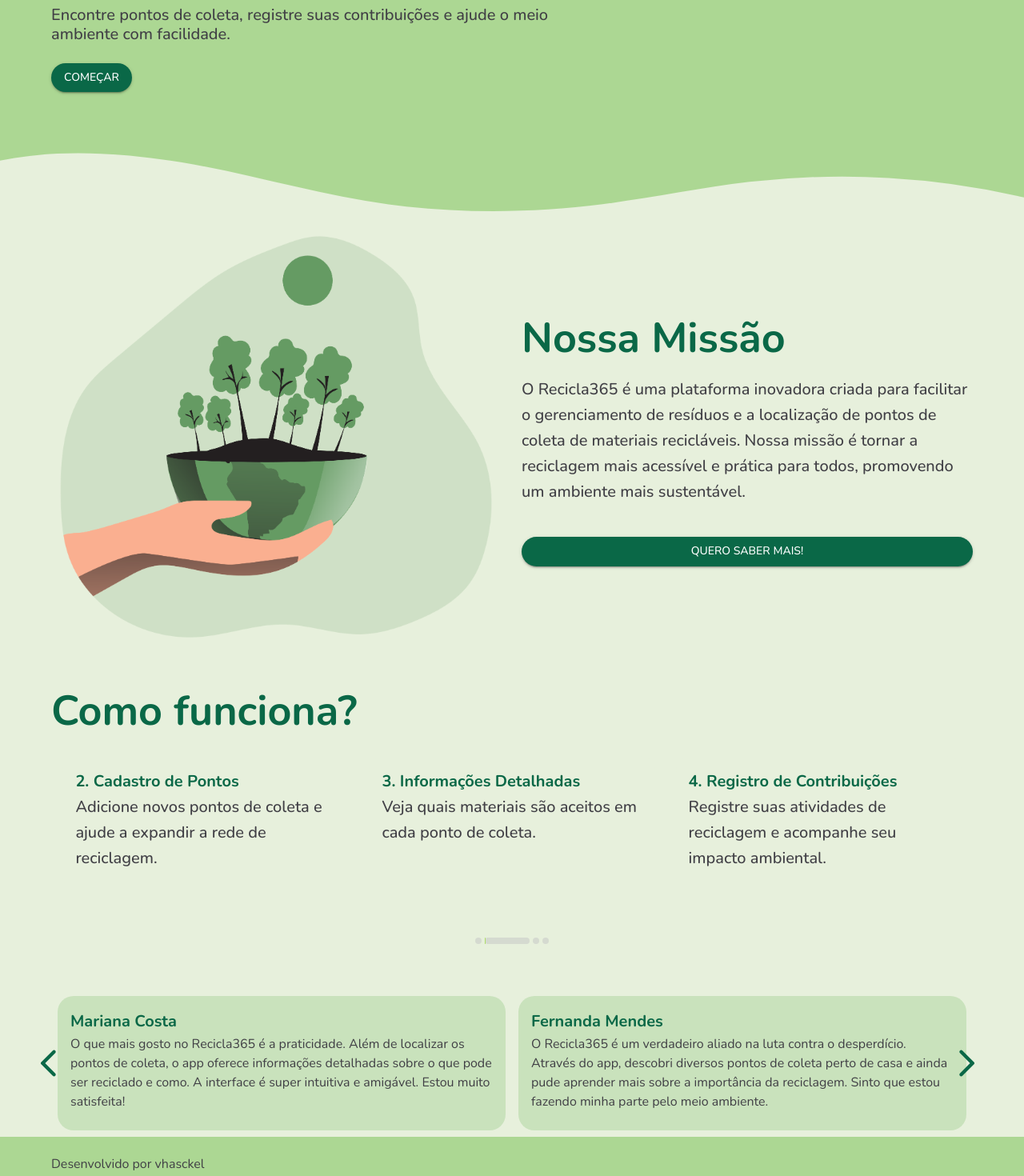
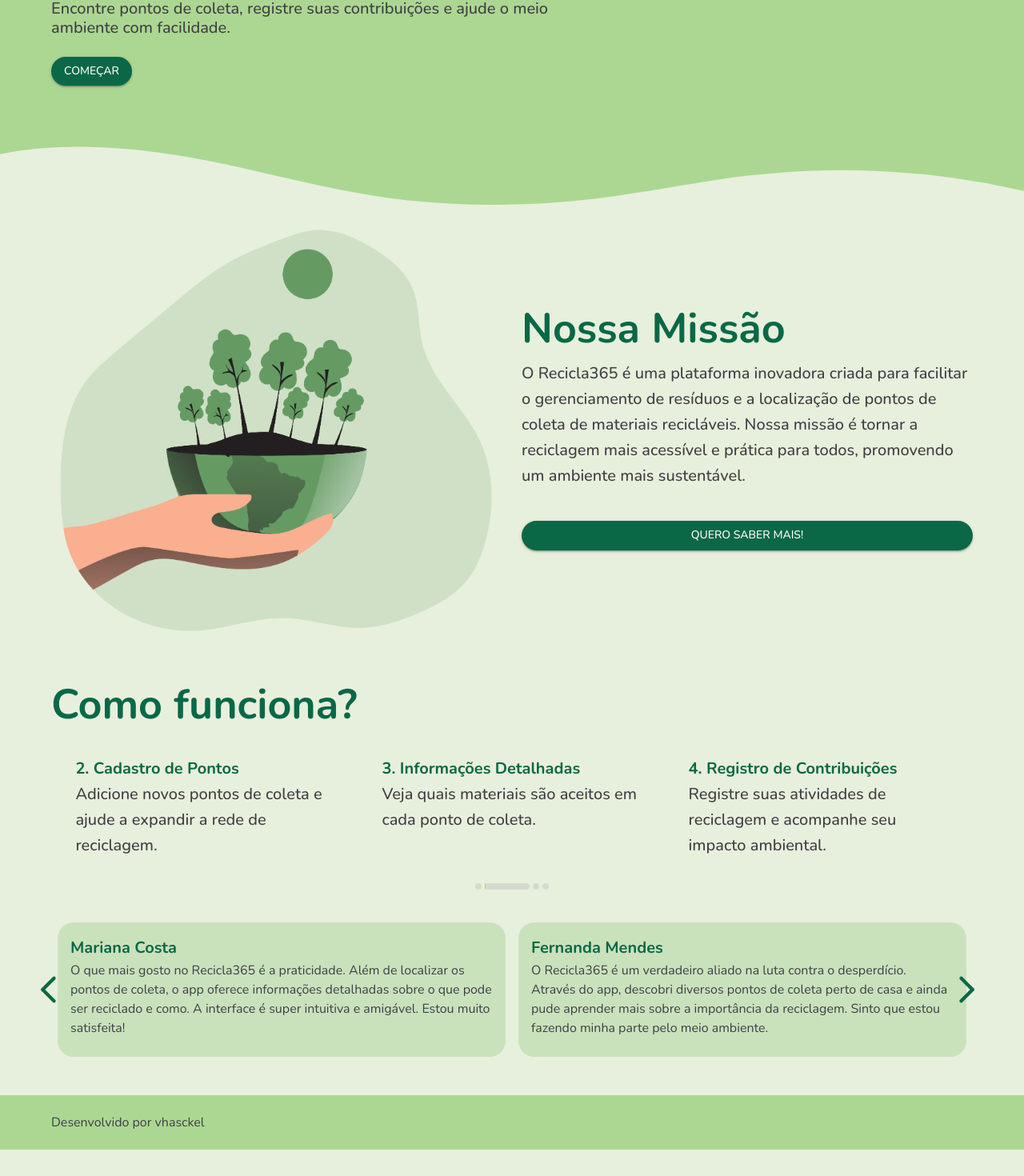
Before and after one commit to vhasckel/ecofriend, a React (Vite) app: page / in a window 1280 px wide. Shown: the part 316-1786 px from the top of the page at 80% size. After the commit the page ends 1753 px from the top, so only its background shows below. Built offline with nearby package versions, Linux system fonts and the light colour scheme.

Commit message:
fix: ajuste de alinhamentos

```diff
--- a/src/components/CustomCard/CustomCard.jsx
+++ b/src/components/CustomCard/CustomCard.jsx
@@ -1,7 +1,6 @@
 import { Box, Card, CardContent, Typography, styled } from "@mui/material";
 import PropTypes from "prop-types";
-import Paragraph from "../Paragraph/Paragraph";
-import Subtitle from "../Subtitle/Subtitle";
+
 import theme from "../../theme/theme";
 
 const CardStyled = styled(Card)(({ theme, isFunctionalities }) => ({
@@ -12,6 +11,7 @@
   boxShadow: "none",
   textAlign: isFunctionalities ? "center" : "left",
   fontSize: isFunctionalities ? "24px" : "16px",
+
   [theme.breakpoints.up("sm")]: {
     textAlign: "left",
   },
--- /dev/null
+++ b/src/components/CustomShapeDivider/CustomShapeDivider.jsx
@@ -0,0 +1,47 @@
+import { Box } from "@mui/material";
+import { styled } from "@mui/system";
+
+const BoxCustomShapeDivider = styled(Box)(({ theme }) => ({
+  position: "absolute",
+  bottom: 0,
+  left: 0,
+  width: "100%",
+  overflow: "hidden",
+  lineHeight: 0,
+  transform: "rotate(180deg)",
+  "& svg": {
+    position: "relative",
+    display: "block",
+    width: "calc(100% + 1.3px)",
+    height: "100px",
+    [theme.breakpoints.down("sm")]: {
+      width: "calc(140% + 1.3px)",
+      height: "51px",
+    },
+    [theme.breakpoints.up("md")]: {
+      width: "calc(100% + 1.3px)",
+      height: "80px",
+    },
+  },
+  "& .shapefill": {
+    fill: theme.palette.customColors.lightGreen,
+  },
+}));
+
+const CustomShapeDivider = () => (
+  <BoxCustomShapeDivider>
+    <svg
+      data-name="Layer 1"
+      xmlns="http://www.w3.org/2000/svg"
+      viewBox="0 0 1200 120"
+      preserveAspectRatio="none"
+    >
+      <path
+        d="M321.39,56.44c58-10.79,114.16-30.13,172-41.86,82.39-16.72,168.19-17.73,250.45-.39C823.78,31,906.67,72,985.66,92.83c70.05,18.48,146.53,26.09,214.34,3V0H0V27.35A600.21,600.21,0,0,0,321.39,56.44Z"
+        className="shapefill"
+      />
+    </svg>
+  </BoxCustomShapeDivider>
+);
+
+export default CustomShapeDivider;
--- a/src/components/Header/Header.jsx
+++ b/src/components/Header/Header.jsx
@@ -9,7 +9,6 @@
 
   return (
     <AppBar
-      // elevation={0}
       position="static"
       sx={{
         backgroundColor: theme.palette.customColors.mediumGreen,
@@ -26,7 +25,7 @@
           >
             <MenuMobile />
 
-            {/* <img src={Logo} alt="Logo" style={{ height: 32 }} /> */}
+            {/* <Logo height={50} /> */}
 
             <AccountCircleRoundedIcon
               sx={{
--- a/src/components/Hero/Hero.jsx
+++ b/src/components/Hero/Hero.jsx
@@ -4,6 +4,7 @@
 import PropTypes from "prop-types";
 import theme from "../../theme/theme";
 import Title from "../Title/Title";
+import CustomShapeDivider from "../CustomShapeDivider/CustomShapeDivider";
 
 const BoxStyled = styled(Box)(({ theme }) => ({
   backgroundColor: theme.palette.customColors.mediumGreen,
@@ -11,41 +12,11 @@
   paddingBottom: "50px",
   textAlign: "center",
   position: "relative",
+  paddingTop: "50px",
 
   [theme.breakpoints.up("sm")]: {
     paddingBottom: "150px",
-    paddingTop: "50px",
     textAlign: "left",
-  },
-}));
-
-const BoxCustomShapeDivider = styled(Box)(({ theme }) => ({
-  position: "absolute",
-  bottom: 0,
-  left: 0,
-  width: "100%",
-  overflow: "hidden",
-  lineHeight: 0,
-  transform: "rotate(180deg)",
-
-  "& svg": {
-    position: "relative",
-    display: "block",
-    width: "calc(100% + 1.3px)",
-    height: "100px",
-
-    [theme.breakpoints.down("sm")]: {
-      width: "calc(140% + 1.3px)",
-      height: "51px",
-    },
-    [theme.breakpoints.up("md")]: {
-      width: "calc(100% + 1.3px)",
-      height: "80px",
-    },
-  },
-
-  "& .shapefill": {
-    fill: theme.palette.customColors.lightGreen,
   },
 }));
 
@@ -68,7 +39,7 @@
 
           <CustomButton text={"Começar"} />
         </Box>
-        <BoxCustomShapeDivider>
+        <CustomShapeDivider>
           <svg
             data-name="Layer 1"
             xmlns="http://www.w3.org/2000/svg"
@@ -80,7 +51,7 @@
               className="shapefill"
             ></path>
           </svg>
-        </BoxCustomShapeDivider>
+        </CustomShapeDivider>
       </Container>
     </BoxStyled>
   );
--- a/src/components/Paragraph/Paragraph.jsx
+++ b/src/components/Paragraph/Paragraph.jsx
@@ -4,12 +4,10 @@
 const TypographyStyled = styled(Typography)(({ theme, fontSize }) => ({
   marginBottom: theme.spacing(2),
   color: theme.palette.customColors.text,
-  lineHeight: "22px",
   fontSize: fontSize || "16px",
 
   [theme.breakpoints.up("sm")]: {
     maxWidth: "41ch",
-    lineHeight: "30px",
   },
 }));
 
--- a/src/components/Subtitle/Subtitle.jsx
+++ b/src/components/Subtitle/Subtitle.jsx
@@ -1,7 +1,7 @@
 import { Typography, styled } from "@mui/material";
 
 const TypographyStyled = styled(Typography)(({ theme }) => ({
-  fontWeight: "bold",
+  fontWeight: theme.typography.h1.fontWeight,
   color: theme.palette.primary.main,
   marginBottom: theme.spacing(2),
 }));
--- a/src/components/Title/Title.jsx
+++ b/src/components/Title/Title.jsx
@@ -2,14 +2,16 @@
 import React from "react";
 
 const TypographyStyled = styled(Typography)(({ theme }) => ({
-  fontWeight: "bold",
+  fontWeight: theme.typography.h1.fontWeight,
   color: theme.palette.primary.main,
-  marginBottom: theme.spacing(2),
-  fontSize: 36,
+  marginBottom: theme.spacing(1),
+  fontSize: theme.typography.h1.fontSize,
+  textAlign: "center",
 
   [theme.breakpoints.up("sm")]: {
     fontSize: 52,
     maxWidth: "20ch",
+    textAlign: "left",
   },
 }));
 
--- a/src/pages/LandingPage/index.jsx
+++ b/src/pages/LandingPage/index.jsx
@@ -39,6 +39,7 @@
               <img src={Image} alt="Ecology" style={{ width: "100%" }} />
             </Grid>
             <Grid
+              mb={2}
               item
               xs={12}
               sm={6}
@@ -63,7 +64,7 @@
           </Grid>
         </BoxStyled>
 
-        <Box mb={10} height={300}>
+        <Box mb={5}>
           <Title text={"Como funciona?"} />
           <SliderWrapper>
             <Slider {...functionalitiesSettings}>
@@ -80,7 +81,7 @@
           </SliderWrapper>
         </Box>
 
-        <Box>
+        <Box mb={5}>
           <Slider {...userCommentsSettings}>
             {userComments.map((content, index) => (
               <CustomCard
--- a/src/theme/theme.jsx
+++ b/src/theme/theme.jsx
@@ -16,11 +16,20 @@
     },
   },
   typography: {
-    fontFamily: "Nunito",
+    fontFamily: "Nunito, sans-serif",
+    h1: {
+      fontSize: "2rem",
+      fontWeight: 700,
+    },
+    body1: {
+      fontSize: "1rem",
+      fontWeight: 400,
+    },
   },
   shape: {
     borderRadius: 20,
   },
+  spacing: 8,
 });
 
 export default theme;
--- a/src/utils/_SlickSliderStyle.jsx
+++ b/src/utils/_SlickSliderStyle.jsx
@@ -25,7 +25,7 @@
 
   .slick-dots li {
     width: 8px;
-    margin: -50px 2px;
+    margin: 2px;
     transition: width 0.3s ease-in-out;
   }
 
```
Also changed, not shown: src/components/Logo/Logo.jsx (added, +13 -0 lines).
